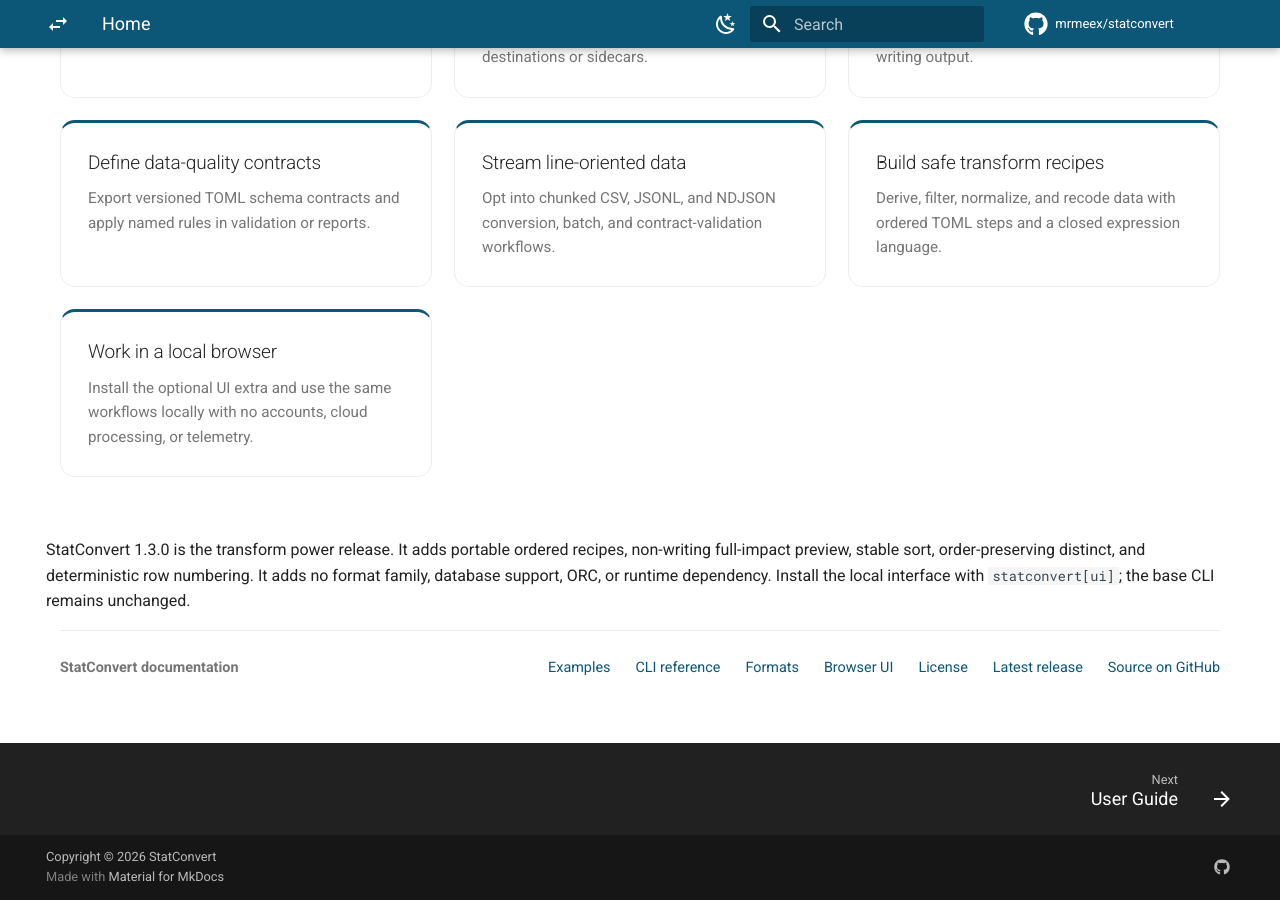
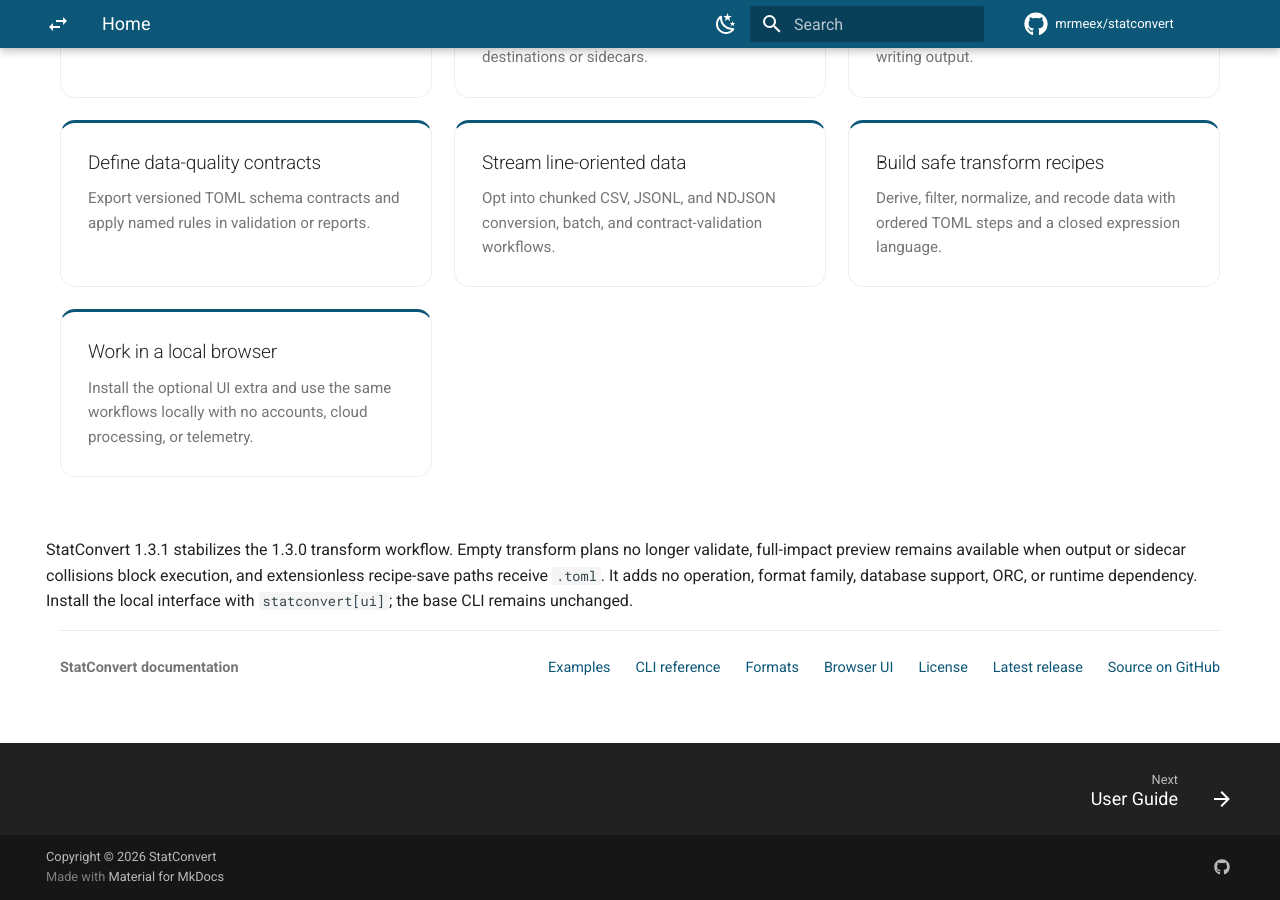
Before and after one commit to mrmeex/statconvert, an MkDocs documentation site: the page built from docs/index.md, in a window 1280 px wide and 900 px high, scrolled down 1194 px. Built offline with MkDocs 1.6.1 and Material for MkDocs 9.7.7, drawn with Linux system fonts in a browser that asks for light colours; comment, search, counter and statistics services are not loaded.

Commit message:
Correct 1.3.1 release landing page

```diff
--- a/docs/index.md
+++ b/docs/index.md
@@ -69,9 +69,10 @@
 </section>
 
 <p>
-  StatConvert 1.3.0 is the transform power release. It adds portable ordered recipes,
-  non-writing full-impact preview, stable sort, order-preserving distinct, and
-  deterministic row numbering. It adds no format family, database support, ORC, or
+  StatConvert 1.3.1 stabilizes the 1.3.0 transform workflow. Empty transform plans no
+  longer validate, full-impact preview remains available when output or sidecar
+  collisions block execution, and extensionless recipe-save paths receive
+  <code>.toml</code>. It adds no operation, format family, database support, ORC, or
   runtime dependency. Install the local interface with <code>statconvert[ui]</code>;
   the base CLI remains unchanged.
 </p>
```
